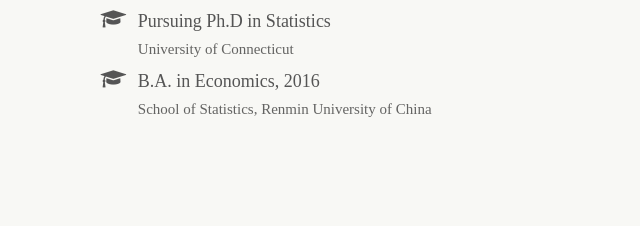
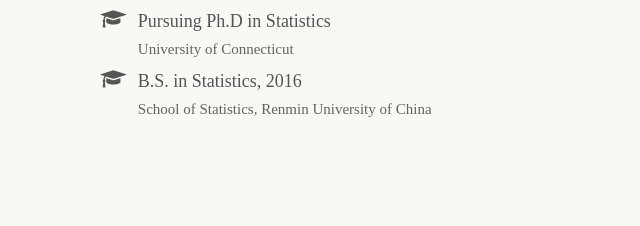
Before and after one commit to LiYanStat/LiYanStat.github.io, a plain HTML site: page index.html in a window 1280 px wide. Shown: the part 574-800 px from the top of the page, 368-1008 px from the left. Drawn offline with nearby package versions, Linux system fonts and the light colour scheme; some icons are missing.

Commit message:
rebuilding site Sun Feb 24 20:24:20 EST 2019

```diff
--- a/index.html
+++ b/index.html
@@ -310,7 +310,7 @@
           <li>
             <i class="fa-li fa fa-graduation-cap"></i>
             <div class="description">
-              <p class="course">B.A. in Economics, 2016</p>
+              <p class="course">B.S. in Statistics, 2016</p>
               <p class="institution">School of Statistics, Renmin University of China</p>
             </div>
           </li>
```
Also changed, not shown: 3 other files.
